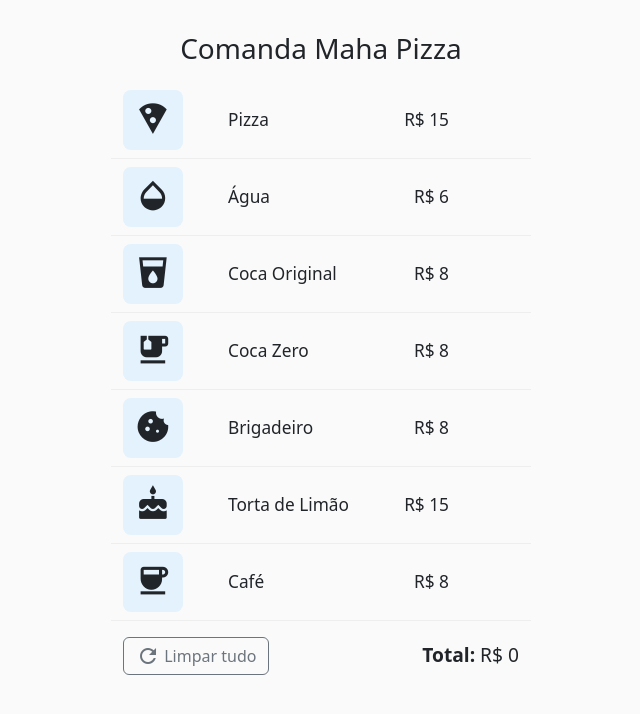
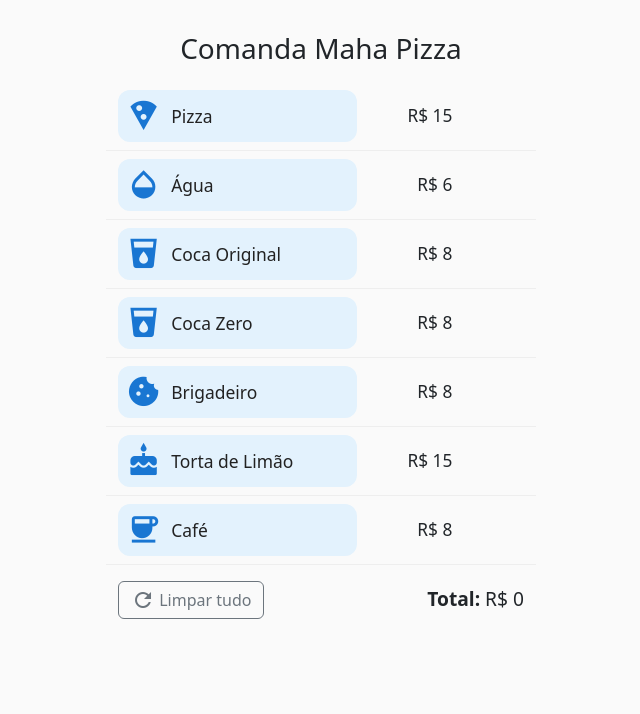
Before and after one commit to alex-f-h/alex-f-h.github.io, a plain HTML site: page index.html in a window 1280 px wide. Shown: the whole page, without its empty margins (319-959 px from the left). Drawn offline with nearby package versions, Linux system fonts and the light colour scheme.

Commit message:
Update index.html

```diff
--- a/index.html
+++ b/index.html
@@ -9,13 +9,28 @@
   <style>
     body { background: #fafafa; }
     .item-row { align-items: center; padding: 0.5rem 0; border-bottom: 1px solid #eee;}
-    .btn-icon { display: flex; align-items: center; justify-content: center; border-radius: 8px; padding: 0; }
-    .btn-add {
-      width: 60px; height: 60px;
+    .btn-item {
+      display: flex;
+      align-items: center;
+      justify-content: flex-start;
+      gap: 10px;
+      border-radius: 12px;
       background: #e3f2fd;
+      border: none;
+      width: 100%;
+      min-height: 52px;
+      padding: 6px 8px 6px 8px;
+      font-size: 1.09em;
+      font-weight: 500;
+      color: #222;
+      transition: background 0.15s;
+      cursor: pointer;
     }
-    .btn-add .material-icons {
-      font-size: 2.3rem;
+    .btn-item:active { background: #bbdefb; }
+    .btn-item .material-icons {
+      font-size: 2.2rem;
+      vertical-align: middle;
+      color: #1976d2;
     }
     .counter-badge {
       min-width: 28px; display: inline-block; text-align: center;
@@ -33,15 +48,14 @@
       background: #ce93d8;
     }
     @media (max-width: 600px) {
-      .item-row > span { font-size: 1rem !important; }
+      .btn-item { font-size: 1em; min-height: 44px; padding: 4px 5px; }
+      .btn-item .material-icons { font-size: 1.6rem; }
       .counter-badge { min-width: 22px; }
-      .btn-add { width: 40px; height: 40px; }
-      .btn-add .material-icons { font-size: 2rem; }
     }
   </style>
 </head>
 <body>
-  <div class="container" style="max-width:420px;margin-top:2rem;margin-bottom:2rem;">
+  <div class="container" style="max-width:430px;margin-top:2rem;margin-bottom:2rem;">
     <h3 class="mb-3 text-center">Comanda Maha Pizza</h3>
     <div id="itens-comanda"></div>
     <div class="d-flex justify-content-between align-items-center mt-3">
@@ -56,7 +70,7 @@
       { nome: "Pizza", preco: 15, icone: "local_pizza" },
       { nome: "Água", preco: 6, icone: "opacity" },
       { nome: "Coca Original", preco: 8, icone: "local_drink" },
-      { nome: "Coca Zero", preco: 8, icone: "emoji_food_beverage" },
+      { nome: "Coca Zero", preco: 8, icone: "local_drink" },
       { nome: "Brigadeiro", preco: 8, icone: "cookie" },
       { nome: "Torta de Limão", preco: 15, icone: "cake" },
       { nome: "Café", preco: 8, icone: "coffee" }
@@ -76,13 +90,13 @@
         const linha = document.createElement("div");
         linha.className = "row item-row";
         linha.innerHTML = `
-          <div class="col-3 d-flex">
-            <button class="btn btn-add btn-icon" data-idx="${idx}" title="Adicionar">
+          <div class="col-7 pe-0">
+            <button class="btn-item" data-idx="${idx}" title="Adicionar">
               <span class="material-icons">${item.icone}</span>
+              <span>${item.nome}</span>
             </button>
           </div>
-          <span class="col-5" style="font-size:1.08em;">${item.nome}</span>
-          <span class="col-2 text-end" style="font-size:1.08em;">
+          <span class="col-3 text-end" style="font-size:1.08em;">
             R$ ${formatarValor(item.preco)}
           </span>
           <span class="col-2 ps-0">
@@ -108,10 +122,10 @@
       atualizarTotal();
 
       document.getElementById("itens-comanda").addEventListener("click", function (e) {
-        const btnAdd = e.target.closest(".btn-add");
+        const btnItem = e.target.closest(".btn-item");
         const badge = e.target.closest(".counter-badge");
-        if (btnAdd) {
-          const idx = parseInt(btnAdd.getAttribute("data-idx"));
+        if (btnItem) {
+          const idx = parseInt(btnItem.getAttribute("data-idx"));
           contadores[idx]++;
           renderizarItens();
           atualizarTotal();
```
